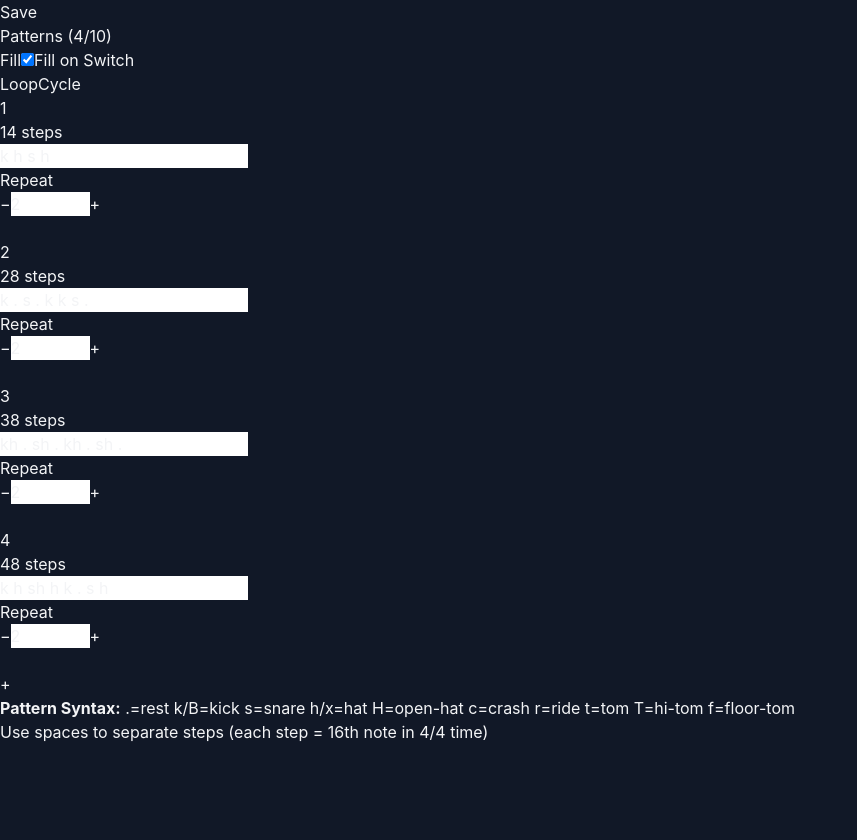
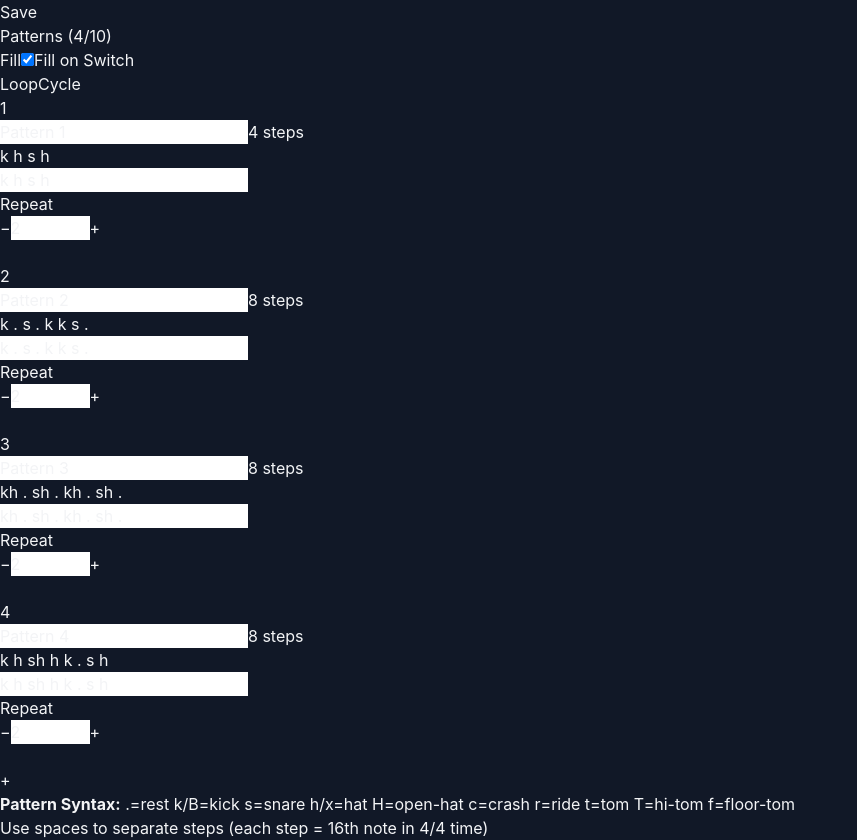
Before and after one commit to staudt/drum-companion, a React (Vite) app: page / in a window 1280 px wide. Shown: the part 1880-2720 px from the top of the page, without its empty margins (0-857 px from the left). Before the commit the page ends 2624 px from the top, so only its background shows below. Built offline with nearby package versions, Linux system fonts and the light colour scheme.

Commit message:
bug fixes and pattern names

```diff
--- a/src/components/PatternArea/PatternRow.tsx
+++ b/src/components/PatternArea/PatternRow.tsx
@@ -1,4 +1,4 @@
-import { useCallback } from 'react';
+import { useCallback, useMemo } from 'react';
 import { useAppStore } from '../../store/useAppStore';
 import { PatternInput } from '../PatternEditor/PatternInput';
 
@@ -11,6 +11,7 @@ export function PatternRow({ patternId, onTriggerFill }: PatternRowProps) {
   const currentSet = useAppStore((state) => state.currentSet);
   const playback = useAppStore((state) => state.playback);
   const setPatternText = useAppStore((state) => state.setPatternText);
+  const setPatternName = useAppStore((state) => state.setPatternName);
   const setPatternRepeat = useAppStore((state) => state.setPatternRepeat);
   const switchPattern = useAppStore((state) => state.switchPattern);
   const removePattern = useAppStore((state) => state.removePattern);
@@ -19,6 +20,18 @@ export function PatternRow({ patternId, onTriggerFill }: PatternRowProps) {
   const isActive = playback.currentPattern === patternId;
   const isPending = playback.nextPattern === patternId;
   const isLoopMode = (currentSet.playbackMode ?? 'loop') === 'loop';
+
+  // Calculate current step index for this pattern (if active and playing)
+  const currentStepIndex = useMemo(() => {
+    if (!isActive || !playback.isPlaying) return undefined;
+
+    const tokens = pattern.text.trim().split(/\s+/).filter(Boolean);
+    const patternLength = tokens.length;
+
+    if (patternLength === 0) return undefined;
+
+    return playback.currentStep % patternLength;
+  }, [isActive, playback.isPlaying, playback.currentStep, pattern.text]);
 
   if (!pattern) return null;
 
@@ -45,6 +58,10 @@ export function PatternRow({ patternId, onTriggerFill }: PatternRowProps) {
   const handlePatternChange = useCallback((text: string) => {
     setPatternText(patternId, text);
   }, [setPatternText, patternId]);
+
+  const handleNameChange = useCallback((name: string) => {
+    setPatternName(patternId, name);
+  }, [setPatternName, patternId]);
 
   const handleRepeatChange = (e: React.ChangeEvent<HTMLInputElement>) => {
     const value = parseInt(e.target.value, 10);
@@ -112,10 +129,13 @@ export function PatternRow({ patternId, onTriggerFill }: PatternRowProps) {
         <PatternInput
           id={patternId}
           text={pattern.text}
+          name={pattern.name}
           isActive={isActive}
           isPending={isPending}
           isPlaying={playback.isPlaying}
+          currentStepIndex={currentStepIndex}
           onChange={handlePatternChange}
+          onNameChange={handleNameChange}
         />
       </div>
 
@@ -130,20 +150,21 @@ export function PatternRow({ patternId, onTriggerFill }: PatternRowProps) {
             ${isLoopMode ? 'border-gray-700' : 'border-gray-600'}
           `}
           title={isLoopMode
-            ? 'Repeat count is ignored in Loop mode'
+            ? 'Repeat count is ignored in Loop mode (but you can still edit it for Cycle mode)'
             : 'Number of times to play this pattern before moving to next'
           }
         >
           <button
             onClick={decrementRepeat}
-            disabled={isLoopMode || (pattern.repeat ?? 2) <= 1}
+            disabled={(pattern.repeat ?? 2) <= 1}
             className={`
               w-8 h-10 flex items-center justify-center text-lg font-bold
               transition-colors focus:outline-none
               ${isLoopMode
-                ? 'bg-gray-800 text-gray-600 cursor-not-allowed'
+                ? 'bg-gray-800 text-gray-600 hover:bg-gray-750 hover:text-gray-500'
                 : 'bg-gray-700 text-gray-300 hover:bg-gray-600 hover:text-white'
               }
+              ${(pattern.repeat ?? 2) <= 1 ? 'cursor-not-allowed opacity-50' : ''}
             `}
             aria-label="Decrease repeat count"
           >
@@ -167,14 +188,15 @@ export function PatternRow({ patternId, onTriggerFill }: PatternRowProps) {
           />
           <button
             onClick={incrementRepeat}
-            disabled={isLoopMode || (pattern.repeat ?? 2) >= 99}
+            disabled={(pattern.repeat ?? 2) >= 99}
             className={`
               w-8 h-10 flex items-center justify-center text-lg font-bold
               transition-colors focus:outline-none
               ${isLoopMode
-                ? 'bg-gray-800 text-gray-600 cursor-not-allowed'
+                ? 'bg-gray-800 text-gray-600 hover:bg-gray-750 hover:text-gray-500'
                 : 'bg-gray-700 text-gray-300 hover:bg-gray-600 hover:text-white'
               }
+              ${(pattern.repeat ?? 2) >= 99 ? 'cursor-not-allowed opacity-50' : ''}
             `}
             aria-label="Increase repeat count"
           >
--- a/src/components/PatternEditor/PatternInput.tsx
+++ b/src/components/PatternEditor/PatternInput.tsx
@@ -1,25 +1,63 @@
-import { useState, useEffect, useRef } from 'react';
+import { useState, useEffect, useRef, useMemo } from 'react';
 import { parsePattern } from '../../parser/parsePattern';
 
 const MIN_PATTERN_STEPS = 2;
 const MAX_PATTERN_STEPS = 64;
 const DEBOUNCE_MS = 200; // Reduced from 500ms for faster live editing
 
+/**
+ * Calculate character start position for each step in the pattern text
+ * Example: "k h s h" → [0, 2, 4, 6]
+ * Example: "kh . sh ." → [0, 3, 5, 8]
+ */
+function calculateStepPositions(text: string): number[] {
+  const tokens = text.trim().split(/\s+/).filter(Boolean);
+  const positions: number[] = [];
+  let charPos = 0;
+
+  for (let i = 0; i < tokens.length; i++) {
+    positions.push(charPos);
+    charPos += tokens[i].length + 1; // +1 for space after token
+  }
+
+  return positions;
+}
+
 interface PatternInputProps {
   id: number;  // Pattern number 1-10
   text: string;
+  name?: string;  // Optional custom name
   isActive: boolean;
   isPending: boolean;
   isPlaying: boolean;
+  currentStepIndex?: number;  // 0-based step index currently playing (undefined when not playing)
   onChange: (text: string) => void;
+  onNameChange: (name: string) => void;
 }
 
-export function PatternInput({ id, text, isActive, isPending, isPlaying, onChange }: PatternInputProps) {
+export function PatternInput({ id, text, name, isActive, isPending, isPlaying, currentStepIndex, onChange, onNameChange }: PatternInputProps) {
   const [localText, setLocalText] = useState(text);
   const [isValid, setIsValid] = useState(true);
   const [validationError, setValidationError] = useState<string | null>(null);
   const [stepCount, setStepCount] = useState(0);
   const debounceTimerRef = useRef<number | null>(null);
+
+  // Split text into tokens with step indices and beat colors
+  const coloredTokens = useMemo(() => {
+    const tokens = localText.trim().split(/\s+/).filter(Boolean);
+    return tokens.map((token, stepIndex) => {
+      const beatIndex = Math.floor(stepIndex / 4);
+      const isEvenBeat = beatIndex % 2 === 0;
+      const isCurrentStep = stepIndex === currentStepIndex;
+
+      return {
+        token,
+        stepIndex,
+        isEvenBeat,
+        isCurrentStep,
+      };
+    });
+  }, [localText, currentStepIndex]);
 
   // Sync with external changes
   useEffect(() => {
@@ -101,14 +139,20 @@ export function PatternInput({ id, text, isActive, isPending, isPlaying, onChang
     <div className="space-y-1">
       <div className="flex items-center justify-between">
         <label className="text-sm font-semibold text-gray-300 flex items-center gap-2">
-          <span className={`
+          <input
+            type="text"
+            value={name || `Pattern ${id}`}
+            onChange={(e) => onNameChange(e.target.value)}
+            className={`
               px-2 py-0.5 rounded text-xs font-bold
-            ${isActive ? 'bg-green-600 text-white' : ''}
-            ${isPending ? 'bg-yellow-600 text-white' : ''}
-            ${!isActive && !isPending ? 'bg-gray-700 text-gray-400' : ''}
-          `}>
-            {id}
-          </span>
+              border-0 focus:outline-none focus:ring-1 focus:ring-blue-500
+              w-auto max-w-[150px]
+              ${isActive ? 'bg-green-600 text-white placeholder-green-200' : ''}
+              ${isPending ? 'bg-yellow-600 text-white placeholder-yellow-200' : ''}
+              ${!isActive && !isPending ? 'bg-gray-700 text-gray-300 placeholder-gray-500' : ''}
+            `}
+            placeholder={`Pattern ${id}`}
+          />
           {isActive && isPlaying && (
             <span className="text-xs text-green-400">● Playing</span>
           )}
@@ -120,6 +164,27 @@ export function PatternInput({ id, text, isActive, isPending, isPlaying, onChang
           {isValid ? `${stepCount} steps` : validationError}
         </span>
       </div>
+      <div className="relative">
+        {/* Colored text overlay */}
+        <div
+          className="absolute inset-0 px-3 py-2 font-mono text-sm pointer-events-none overflow-hidden whitespace-pre"
+          aria-hidden="true"
+        >
+          {coloredTokens.map((item, idx) => (
+            <span key={idx}>
+              <span
+                className={`
+                  ${item.isCurrentStep ? 'text-green-400 font-bold' : item.isEvenBeat ? 'text-white' : 'text-gray-500'}
+                `}
+              >
+                {item.token}
+              </span>
+              {idx < coloredTokens.length - 1 && ' '}
+            </span>
+          ))}
+        </div>
+
+        {/* Actual input (transparent text) */}
         <input
           type="text"
           value={localText}
@@ -128,11 +193,13 @@ export function PatternInput({ id, text, isActive, isPending, isPlaying, onChang
             w-full px-3 py-2 rounded font-mono text-sm
             focus:outline-none focus:ring-2 focus:ring-blue-500
             transition-all border-2
+            text-transparent caret-white
             ${getBgColor()}
             ${getBorderColor()}
           `}
           placeholder="k h s h k h s h"
         />
       </div>
+    </div>
   );
 }
--- a/src/engine/Scheduler.ts
+++ b/src/engine/Scheduler.ts
@@ -157,6 +157,30 @@ export class Scheduler {
     if (this.currentStep >= pattern.length) {
       this.currentStep = 0;
     }
+  }
+
+  /**
+   * Switch to a new pattern and reset step position to 0
+   * Use this when changing between different patterns (not editing current pattern)
+   */
+  switchPattern(pattern: Step[]): void {
+    if (pattern.length === 0) {
+      console.warn('⚠️  Cannot switch to empty pattern');
+      return;
+    }
+
+    console.log(`🔄 Pattern switched: ${this.pattern.length} → ${pattern.length} steps (resetting to step 0)`);
+    this.pattern = pattern;
+
+    // Reset to beginning of new pattern
+    this.currentStep = 0;
+
+    // Regenerate processed pattern with density
+    this.processedPattern = DensityGenerator.generateWithDensity(
+      this.pattern,
+      this.density,
+      this.currentBar
+    );
   }
 
   /**
--- a/src/store/migrations.ts
+++ b/src/store/migrations.ts
@@ -48,12 +48,12 @@ export function patternLetterToNumber(letter: 'A' | 'B' | 'C' | 'D'): number {
  * Migrate a single DrumSet from V1 to V2
  */
 export function migrateDrumSetV1toV2(oldSet: DrumSetV1): DrumSet {
-  // Convert patterns from Record to Array, adding default repeat count
+  // Convert patterns from Record to Array, adding default repeat count and names
   const patterns: Pattern[] = [
-    { ...oldSet.patterns.A, id: 1, repeat: 2 },
-    { ...oldSet.patterns.B, id: 2, repeat: 2 },
-    { ...oldSet.patterns.C, id: 3, repeat: 2 },
-    { ...oldSet.patterns.D, id: 4, repeat: 2 },
+    { ...oldSet.patterns.A, id: 1, repeat: 2, name: 'Pattern 1' },
+    { ...oldSet.patterns.B, id: 2, repeat: 2, name: 'Pattern 2' },
+    { ...oldSet.patterns.C, id: 3, repeat: 2, name: 'Pattern 3' },
+    { ...oldSet.patterns.D, id: 4, repeat: 2, name: 'Pattern 4' },
   ];
 
   return {
@@ -141,6 +141,7 @@ export function createDefaultState(): Partial<AppState> {
       steps: [],  // Will be populated by parser
       bars: 1,
       repeat: 2,
+      name: 'Pattern 1',
     },
     {
       id: 2,
@@ -148,6 +149,7 @@ export function createDefaultState(): Partial<AppState> {
       steps: [],
       bars: 1,
       repeat: 2,
+      name: 'Pattern 2',
     },
     {
       id: 3,
@@ -155,6 +157,7 @@ export function createDefaultState(): Partial<AppState> {
       steps: [],
       bars: 1,
       repeat: 2,
+      name: 'Pattern 3',
     },
     {
       id: 4,
@@ -162,6 +165,7 @@ export function createDefaultState(): Partial<AppState> {
       steps: [],
       bars: 1,
       repeat: 2,
+      name: 'Pattern 4',
     },
   ];
 
--- a/src/store/useAppStore.ts
+++ b/src/store/useAppStore.ts
@@ -14,7 +14,8 @@ const createDefaultPattern = (id: number, text: string): Pattern => {
     text,
     steps,
     bars: calculateBars(steps.length),
-    repeat: 2  // Default repeat count for cycle mode
+    repeat: 2,  // Default repeat count for cycle mode
+    name: `Pattern ${id}`  // Default name
   };
 };
 
@@ -84,6 +85,24 @@ export const useAppStore = create<AppState>()(
         });
       },
 
+      // Pattern name update
+      setPatternName: (patternId, name) => {
+        set((state) => {
+          const newPatterns = state.currentSet.patterns.map(p =>
+            p.id === patternId
+              ? { ...p, name }
+              : p
+          );
+
+          return {
+            currentSet: {
+              ...state.currentSet,
+              patterns: newPatterns
+            }
+          };
+        });
+      },
+
       // Set pattern repeat count
       setPatternRepeat: (patternId, repeat) => {
         set((state) => {
@@ -139,10 +158,16 @@ export const useAppStore = create<AppState>()(
           const filteredPatterns = patterns.filter(p => p.id !== patternId);
 
           // Renumber patterns sequentially (1, 2, 3, ...)
-          const renumberedPatterns = filteredPatterns.map((p, idx) => ({
+          // Also update default names if they match the pattern "Pattern <number>"
+          const renumberedPatterns = filteredPatterns.map((p, idx) => {
+            const newId = idx + 1;
+            const isDefaultName = !p.name || p.name.match(/^Pattern \d+$/);
+            return {
               ...p,
-            id: idx + 1
-          }));
+              id: newId,
+              name: isDefaultName ? `Pattern ${newId}` : p.name
+            };
+          });
 
           // Update current pattern if needed
           let newCurrentPattern = state.playback.currentPattern;
@@ -393,6 +418,26 @@ export const useAppStore = create<AppState>()(
       // Set management
       saveSet: (name) => {
         const state = get();
+
+        // Check if a set with this name already exists
+        const existingSetIndex = state.savedSets.findIndex(s => s.name === name);
+
+        if (existingSetIndex !== -1) {
+          // Replace existing set with same name
+          const updatedSet = {
+            ...state.currentSet,
+            id: state.savedSets[existingSetIndex].id,  // Keep existing ID
+            name
+          };
+
+          const newSavedSets = [...state.savedSets];
+          newSavedSets[existingSetIndex] = updatedSet;
+
+          set({
+            savedSets: newSavedSets
+          });
+        } else {
+          // Create new set
           const newSet = {
             ...state.currentSet,
             id: crypto.randomUUID(),
@@ -402,6 +447,7 @@ export const useAppStore = create<AppState>()(
           set({
             savedSets: [...state.savedSets, newSet]
           });
+        }
       },
 
       loadSet: (id) => {
--- a/src/types/pattern.ts
+++ b/src/types/pattern.ts
@@ -29,6 +29,7 @@ export interface Pattern {
   steps: Step[];     // Parsed steps
   bars: number;      // Number of bars (derived from steps)
   repeat: number;    // Number of times to repeat in Cycle mode (default 2)
+  name?: string;     // Optional custom name (defaults to "Pattern <id>")
 }
 
 // Feel types
--- a/src/types/state.ts
+++ b/src/types/state.ts
@@ -18,6 +18,7 @@ export interface AppState {
 
   // Actions - Pattern management
   setPatternText: (patternId: number, text: string) => void;
+  setPatternName: (patternId: number, name: string) => void;
   setPatternRepeat: (patternId: number, repeat: number) => void;
   addPattern: () => void;  // Add new pattern (max 10)
   removePattern: (patternId: number) => void;  // Remove pattern (min 1)
```
Also changed, not shown: src/App.tsx (+12 -1 lines), src/engine/AudioEngine.ts (+13 -0 lines). Lines whose indentation alone changed are shown as unchanged.
